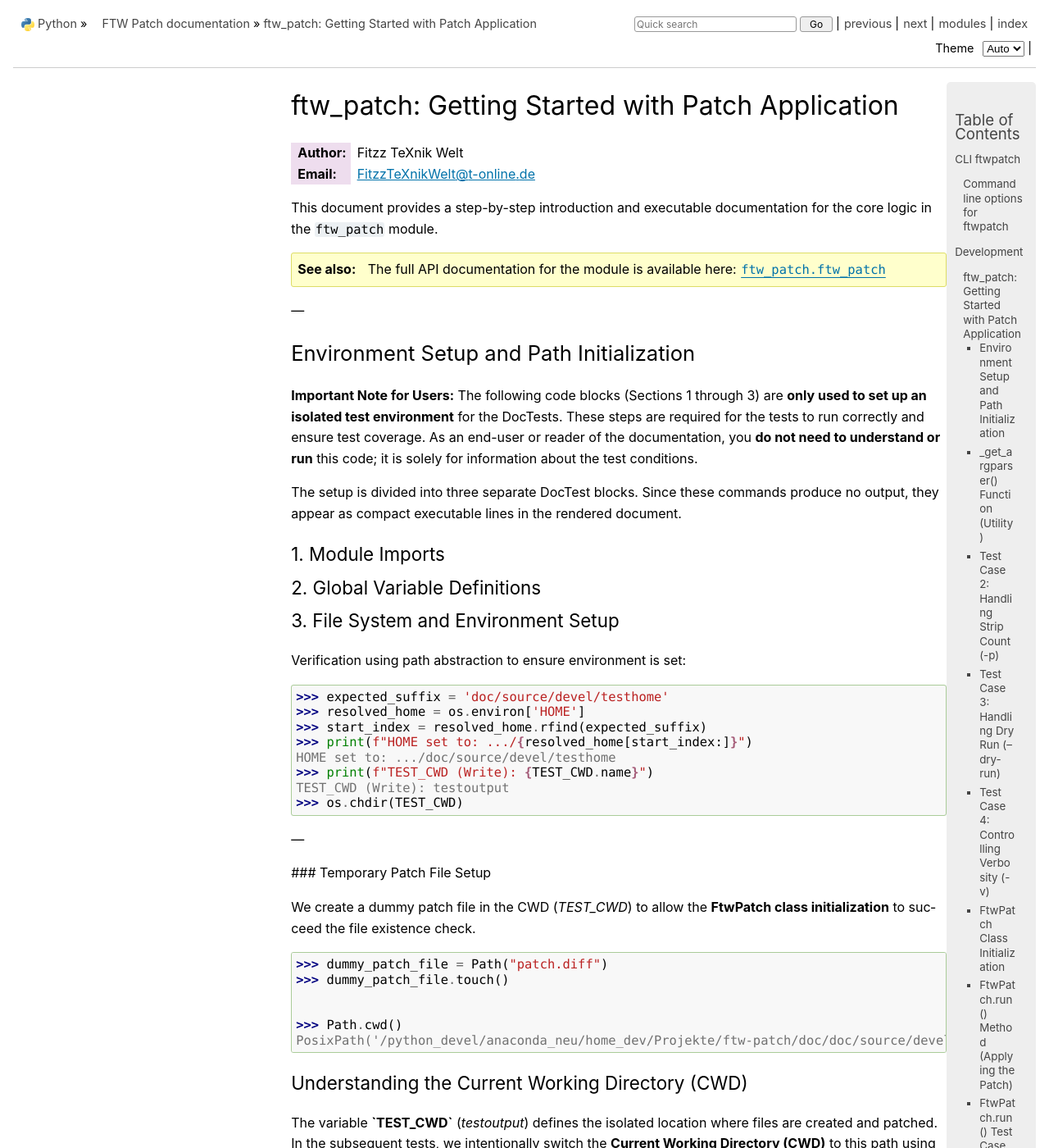
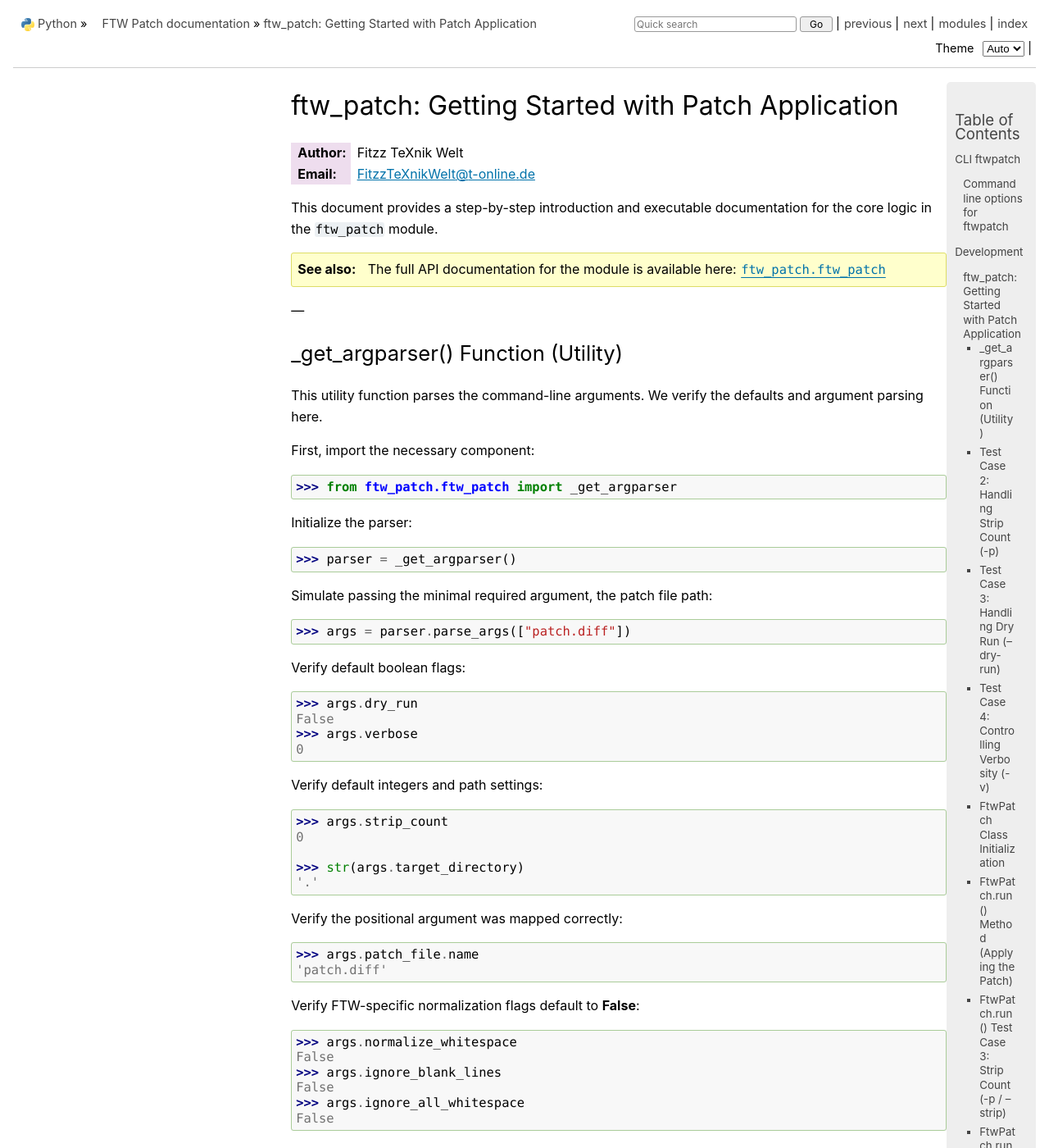
Before and after one commit to fitzz-ftw/ftw-patch, a Sphinx documentation site: the page built from doc/source/devel/get_started_ftw_patch.rst, in a window 1280 px wide and 1400 px high. Shown: the whole window at 82% size. Built offline with Sphinx 7.4.7, drawn with Linux system fonts in a browser that asks for light colours; some of the changed text lies outside the part shown.

Commit message:
feat: Refactor documentation and doc tests for clarity
The DocTests were migrated from inline Python documentation to external reStructuredText files (`get_started_ftw_patch.rst`) to separate comprehensive testing logic from the source code implementation.

This allows for:
- Cleaner, more focused Python source files.
- Verbose, executable documentation that serves as a detailed test suite.
- Cleaner end-user HTML documentation, suppressing complex setup/teardown logic from view.

The main CLI entry point (`if __name__ == "__main__":`) was updated to correctly load and execute the external reST DocTest file.

```diff
--- a/doc/source/devel/get_started_ftw_patch.rst
+++ b/doc/source/devel/get_started_ftw_patch.rst
@@ -19,15 +19,16 @@ This document provides a step-by-step introduction and executable documentation
 
 .. _ftw-patch-setup-env:
 
-Environment Setup and Path Initialization
------------------------------------------
+..
+    Environment Setup and Path Initialization
+    -----------------------------------------
 
-**Important Note for Users:** The following code blocks (Sections 1 through 3) are **only used to set up an isolated test environment** for the DocTests. These steps are required for the tests to run correctly and ensure test coverage. As an end-user or reader of the documentation, you **do not need to understand or run** this code; it is solely for information about the test conditions.
+    **Important Note for Users:** The following code blocks (Sections 1 through 3) are **only used to set up an isolated test environment** for the DocTests. These steps are required for the tests to run correctly and ensure test coverage. As an end-user or reader of the documentation, you **do not need to understand or run** this code; it is solely for information about the test conditions.
 
-The setup is divided into three separate DocTest blocks. Since these commands produce no output, they appear as compact executable lines in the rendered document.
+    The setup is divided into three separate DocTest blocks. Since these commands produce no output, they appear as compact executable lines in the rendered document.
 
-1. Module Imports
-~~~~~~~~~~~~~~~~~
+    1. Module Imports
+    ~~~~~~~~~~~~~~~~~
 .. code:: python
     :hidden:
 
@@ -35,8 +36,9 @@ The setup is divided into three separate DocTest blocks. Since these commands pr
     >>> import sys
     >>> from pathlib import Path
 
-2. Global Variable Definitions
-~~~~~~~~~~~~~~~~~~~~~~~~~~~~~~
+..
+    1. Global Variable Definitions
+    ~~~~~~~~~~~~~~~~~~~~~~~~~~~~~~
 
 .. code:: python
     :hidden:
@@ -45,8 +47,9 @@ The setup is divided into three separate DocTest blocks. Since these commands pr
     >>> TEST_INPUT = TEST_BASEDIR / "testinput"
     >>> TEST_CWD = TEST_BASEDIR / "testoutput"
 
-3. File System and Environment Setup
-~~~~~~~~~~~~~~~~~~~~~~~~~~~~~~~~~~~~
+..
+    1. File System and Environment Setup
+    ~~~~~~~~~~~~~~~~~~~~~~~~~~~~~~~~~~~~
 
 .. code:: python
     :hidden:
@@ -58,9 +61,11 @@ The setup is divided into three separate DocTest blocks. Since these commands pr
     >>> CONFIG_DIR = TEST_BASEDIR / ".config/ftw"
     >>> CONFIG_DIR.mkdir(parents=True, exist_ok=True)
 
-Verification using path abstraction to ensure environment is set:
+..
+    Verification using path abstraction to ensure environment is set:
 
 .. code:: python
+    :hidden:
 
     >>> expected_suffix = 'doc/source/devel/testhome'
     >>> resolved_home = os.environ['HOME']
@@ -71,33 +76,33 @@ Verification using path abstraction to ensure environment is set:
     TEST_CWD (Write): testoutput
     >>> os.chdir(TEST_CWD)
 
----
+..
+    ---
+..
+    Temporary Patch File Setup
+    --------------------------
 
-### Temporary Patch File Setup
+    We create a dummy patch file in the CWD (`TEST_CWD`) to allow the **FtwPatch class initialization** to succeed the file existence check.
 
-We create a dummy patch file in the CWD (`TEST_CWD`) to allow the **FtwPatch class initialization** to succeed the file existence check.
+    .. code:: python
 
-.. code:: python
-
-    >>> dummy_patch_file = Path("patch.diff")
-    >>> dummy_patch_file.touch()
+        >>> dummy_patch_file = Path("patch.diff")
+        >>> dummy_patch_file.touch()
 
 
-    >>> Path.cwd()
-    PosixPath('/python_devel/anaconda_neu/home_dev/Projekte/ftw-patch/doc/doc/source/devel/testhome/testoutput')
+..
+    Understanding the Current Working Directory (CWD)
+    ~~~~~~~~~~~~~~~~~~~~~~~~~~~~~~~~~~~~~~~~~~~~~~~~~
 
-Understanding the Current Working Directory (CWD)
-~~~~~~~~~~~~~~~~~~~~~~~~~~~~~~~~~~~~~~~~~~~~~~~~~
+    The variable **`TEST_CWD`** (`testoutput`) defines the isolated
+    location where files are created and patched. In the subsequent
+    tests, we intentionally switch the **Current Working Directory
+    (CWD)** to this path using `with Path(TEST_CWD).cwd():`. This
+    means all **relative paths** used within those test blocks
+    (like calling the patch on `./target/file.txt`) are relative
+    to `TEST_CWD`.
 
-The variable **`TEST_CWD`** (`testoutput`) defines the isolated
-location where files are created and patched. In the subsequent
-tests, we intentionally switch the **Current Working Directory
-(CWD)** to this path using `with Path(TEST_CWD).cwd():`. This
-means all **relative paths** used within those test blocks
-(like calling the patch on `./target/file.txt`) are relative
-to `TEST_CWD`.
-
----
+    ---
 
 .. _ftw-patch-get-argparser-func:
 
@@ -139,6 +144,7 @@ Verify default integers and path settings:
 
     >>> args.strip_count
     0
+
     >>> str(args.target_directory)
     '.'
 
@@ -264,9 +270,6 @@ Instantiate the class using the default `args` namespace object:
 
 .. code:: python
 
-    >>> Path.cwd()
-    PosixPath('/python_devel/anaconda_neu/home_dev/Projekte/ftw-patch/doc/doc/source/devel/testhome/testoutput')
-
     >>> args.dry_run
     False
     >>> ftw_app = FtwPatch(args=args)
@@ -291,33 +294,34 @@ FtwPatch.run() Method (Applying the Patch)
 
 This section tests the core application of a patch file.
 
-Setup for patching (Hidden):
+..
+    Setup for patching (Hidden):
 
-.. code-block:: python
-    :hidden:
+    .. code-block:: python
+        :hidden:
 
-    >>> target_dir = Path("target")
-    >>> target_dir.mkdir(exist_ok=True)
-    >>> target_file = target_dir / "file.txt"
-    >>> target_file.write_text("Original content.\nSecond line.\n")
-    31
+        >>> target_dir = Path("target")
+        >>> target_dir.mkdir(exist_ok=True)
+        >>> target_file = target_dir / "file.txt"
+        >>> target_file.write_text("Original content.\nSecond line.\n")
+        31
 
-    >>> patch_content = """--- target/file.txt
-    ... +++ target/file.txt
-    ... @@ -1,2 +1,2 @@
-    ... -Original content.
-    ... -Second line.
-    ... +New content.
-    ... +Third line added.
-    ... """
-    >>> patch_file_path = Path("../testinput/patch.diff")
-    >>> patch_file_path.write_text(patch_content)
-    122
+        >>> patch_content = """--- target/file.txt
+        ... +++ target/file.txt
+        ... @@ -1,2 +1,2 @@
+        ... -Original content.
+        ... -Second line.
+        ... +New content.
+        ... +Third line added.
+        ... """
+        >>> patch_file_path = Path("../testinput/patch.diff")
+        >>> patch_file_path.write_text(patch_content)
+        122
 
-    >>> print(target_file.read_text())
-    Original content.
-    Second line.
-    <BLANKLINE>
+        >>> print(target_file.read_text())
+        Original content.
+        Second line.
+        <BLANKLINE>
 
 The target file content before patching:
 
@@ -330,18 +334,18 @@ Run Test Case 1: Default successful run (`verbose=0`). The current working direc
 
 .. code:: python
 
-
     >>> args = parser.parse_args([str(patch_file_path.resolve())])
     >>> ftw_app = FtwPatch(args=args)
-    >>> ftw_app.run()
-    Applying patch from PosixPath('/python_devel/anaconda_neu/home_dev/Projekte/ftw-patch/doc/doc/source/devel/testhome/testinput/patch.diff') in directory PosixPath('.') (strip=0, ws_norm=False, bl_ignore=False, all_ws_ignore=False).
+    >>> ftw_app.run()# doctest: +ELLIPSIS +NORMALIZE_WHITESPACE
+    Applying patch from ...Path(...patch.diff') in directory ...Path('.')
+    (strip=0, ws_norm=False, bl_ignore=False, all_ws_ignore=False).
     <BLANKLINE>
-    --- Processing file: PosixPath('target/file.txt') -> PosixPath('target/file.txt') (1 hunks)
+    --- Processing file: ...Path('target/file.txt') -> ...Path('target/file.txt') (1 hunks)
      - Applying Hunk 1/1 (@ Line 1: 2 -> 2)
      -> Patch successfully verified and stored in memory (2 lines).
     <BLANKLINE>
     Starting write/delete phase: Applying changes to file system...
-     -> Successfully wrote PosixPath('target/file.txt').
+     -> Successfully wrote ...Path('target/file.txt').
     <BLANKLINE>
     Successfully processed 1 file changes.
     0
@@ -366,10 +370,11 @@ Execute the dry run:
 
     >>> args_dry = parser.parse_args(["--dry-run", str(patch_file_path.resolve())])
     >>> ftw_app_dry = FtwPatch(args=args_dry)
-    >>> ftw_app_dry.run()
-    Applying patch from PosixPath('/python_devel/anaconda_neu/home_dev/Projekte/ftw-patch/doc/doc/source/devel/testhome/testinput/patch.diff') in directory PosixPath('.') (strip=0, ws_norm=False, bl_ignore=False, all_ws_ignore=False).
+    >>> ftw_app_dry.run() # doctest: +ELLIPSIS +NORMALIZE_WHITESPACE
+    Applying patch from ...Path(...) in directory ...Path('.')
+    (strip=0, ws_norm=False, bl_ignore=False, all_ws_ignore=False).
     <BLANKLINE>
-    --- Processing file: PosixPath('target/file.txt') -> PosixPath('target/file.txt') (1 hunks)
+    --- Processing file: ...Path('target/file.txt') -> ...Path('target/file.txt') (1 hunks)
      - Applying Hunk 1/1 (@ Line 1: 2 -> 2)
      -> Patch successfully verified and stored in memory (2 lines).
     <BLANKLINE>
@@ -392,28 +397,29 @@ FtwPatch.run() Test Case 3: Strip Count (-p / --strip)
 
 This test verifies the effect of `strip_count` on path resolution, simulating a patch created from a repository root.
 
-Setup for strip count test (Hidden):
+..
+    Setup for strip count test (Hidden):
 
-.. code-block:: python
+    .. code-block:: python
 
-    >>> target_file_deep = Path("project/src/file_strip.py")
-    >>> target_file_deep.parent.mkdir(parents=True, exist_ok=True)
-    >>> target_file_deep.write_text("def old_function(): pass\n")
-    25
+        >>> target_file_deep = Path("project/src/file_strip.py")
+        >>> target_file_deep.parent.mkdir(parents=True, exist_ok=True)
+        >>> target_file_deep.write_text("def old_function(): pass\n")
+        25
 
-    >>> strip_patch_content = """--- a/project/src/file_strip.py
-    ... +++ b/project/src/file_strip.py
-    ... @@ -1 +1 @@
-    ... -def old_function(): pass
-    ... +def new_function(): pass
-    ... """
-    >>> strip_patch_path = Path("../testinput/strip.diff")
-    >>> strip_patch_path.write_text(strip_patch_content)
-    128
+        >>> strip_patch_content = """--- a/project/src/file_strip.py
+        ... +++ b/project/src/file_strip.py
+        ... @@ -1 +1 @@
+        ... -def old_function(): pass
+        ... +def new_function(): pass
+        ... """
+        >>> strip_patch_path = Path("../testinput/strip.diff")
+        >>> strip_patch_path.write_text(strip_patch_content)
+        128
 
-    >>> print(target_file_deep.read_text())
-    def old_function(): pass
-    <BLANKLINE>
+        >>> print(target_file_deep.read_text())
+        def old_function(): pass
+        <BLANKLINE>
 
 Target file content before stripping:
 
@@ -428,25 +434,19 @@ Run Test Case: Strip Count `p=1`. This strips the leading path component ('a/')
 
     >>> args_strip = parser.parse_args(["-p", "1", str(strip_patch_path.resolve())])
     >>> ftw_app_strip = FtwPatch(args=args_strip)
-    >>> ftw_app_strip.run()
-    Applying patch from PosixPath('/python_devel/anaconda_neu/home_dev/Projekte/ftw-patch/doc/doc/source/devel/testhome/testinput/strip.diff') in directory PosixPath('.') (strip=1, ws_norm=False, bl_ignore=False, all_ws_ignore=False).
+    >>> ftw_app_strip.run() # doctest: +ELLIPSIS +NORMALIZE_WHITESPACE
+    Applying patch from ...Path(...) in directory ...Path('.')
+    (strip=1, ws_norm=False, bl_ignore=False, all_ws_ignore=False).
     <BLANKLINE>
-    --- Processing file: PosixPath('project/src/file_strip.py') -> PosixPath('project/src/file_strip.py') (1 hunks)
+    --- Processing file: ...Path('project/src/file_strip.py') -> ...Path('project/src/file_strip.py') (1 hunks)
      - Applying Hunk 1/1 (@ Line 1: 1 -> 1)
      -> Patch successfully verified and stored in memory (1 lines).
     <BLANKLINE>
     Starting write/delete phase: Applying changes to file system...
-     -> Successfully wrote PosixPath('project/src/file_strip.py').
+     -> Successfully wrote ...Path('project/src/file_strip.py').
     <BLANKLINE>
     Successfully processed 1 file changes.
     0
-
-    Applying patch from PosixPath('/python_devel/anaconda_neu/home_dev/Projekte/ftw-patch/doc/doc/source/devel/testhome/testinput/strip.diff') in directory PosixPath('.') (strip=1, ws_norm=False, bl_ignore=False, all_ws_ignore=False).
-    <BLANKLINE>
-    --- Processing file: PosixPath('src/file_strip.py') -> PosixPath('src/file_strip.py') (1 hunks)
-    <BLANKLINE>
-    Patch failed: Original file not found for patching: PosixPath('src/file_strip.py')
-    1
 
 Verify the patch application:
 
@@ -462,36 +462,37 @@ FtwPatch.run() Test Case 4: Whitespace Normalization
 
 This section tests the FTW-specific normalization flags using a patch that intentionally contains differences in spacing and blank lines, causing a standard patch failure.
 
-Setup for Whitespace Test (Hidden):
+..
+    Setup for Whitespace Test (Hidden):
 
-.. code-block:: python
+    .. code-block:: python
 
-    >>> ws_target_file = Path("ws_target.py")
-    >>> ws_target_file.write_text("def fn(): \n    pass  # End space\n\n    return\n\n\n")
-    47
+        >>> ws_target_file = Path("ws_target.py")
+        >>> ws_target_file.write_text("def fn(): \n    pass  # End space\n\n    return\n\n\n")
+        47
 
-    >>> ws_patch_content = """--- ws_target.py
-    ... +++ ws_target.py
-    ... @@ -1,5 +1,4 @@
-    ...  def fn():
-    ... -    pass  # End space
-    ... -
-    ... -    return
-    ... +    pass   # More space
-    ... +    return
-    ... """
-    >>> ws_patch_path = Path("../testinput/ws_test.diff")
-    >>> ws_patch_path.write_text(ws_patch_content)
-    135
+        >>> ws_patch_content = """--- ws_target.py
+        ... +++ ws_target.py
+        ... @@ -1,5 +1,4 @@
+        ...  def fn():
+        ... -    pass  # End space
+        ... -
+        ... -    return
+        ... +    pass   # More space
+        ... +    return
+        ... """
+        >>> ws_patch_path = Path("../testinput/ws_test.diff")
+        >>> ws_patch_path.write_text(ws_patch_content)
+        135
 
-    >>> print(ws_target_file.read_text())
-    def fn():
-        pass  # End space
-    <BLANKLINE>
-        return
-    <BLANKLINE>
-    <BLANKLINE>
-    <BLANKLINE>
+        >>> print(ws_target_file.read_text())
+        def fn():
+            pass  # End space
+        <BLANKLINE>
+            return
+        <BLANKLINE>
+        <BLANKLINE>
+        <BLANKLINE>
 
 
 Target file content before testing:
@@ -516,9 +518,6 @@ Run Test Case 4a: Default Run. The patch should fail due to whitespace and blank
     Patch failed: Context mismatch in file 'ws_target.py' at expected line 1: Expected ''def fn():'', found ''def fn(): ''.
     1
 
-    Applying patch for ws_target.py
-    Hunk 1 FAILED...
-    Patch failed.
 
 Verify failure (Content must be unchanged):
 
@@ -530,14 +529,18 @@ Verify failure (Content must be unchanged):
 Run Test Case 4b: Normalize Non-Leading Whitespace. Revert the file and apply the patch using `--normalize-ws`. This ignores differences in spaces/tabs within lines:
 
 .. code:: python
+    :hidden:
 
     >>> ws_target_file.write_text("def fn():\n    pass  # End space\n\n    return\n\n\n")
     46
 
+.. code:: python
+
     >>> args_norm = parser.parse_args(["--normalize-ws", str(ws_patch_path.resolve())])
     >>> ftw_app_norm = FtwPatch(args=args_norm)
-    >>> ftw_app_norm.run() # doctest: +ELLIPSIS
-    Applying patch from ...Path('.../ws_test.diff') in directory ...Path('.') (strip=0, ws_norm=True, bl_ignore=False, all_ws_ignore=False).
+    >>> ftw_app_norm.run() # doctest: +ELLIPSIS +NORMALIZE_WHITESPACE
+    Applying patch from ...Path('...') in directory ...Path('.')
+    (strip=0, ws_norm=True, bl_ignore=False, all_ws_ignore=False).
     <BLANKLINE>
     --- Processing file: ...Path('ws_target.py') -> ...Path('ws_target.py') (1 hunks)
      - Applying Hunk 1/1 (@ Line 1: 5 -> 4)
@@ -559,13 +562,18 @@ Verify success:
 Run Test Case 4c: Ignore All Whitespace. Revert the file and apply the patch using `--ignore-all-ws`. This overrides other flags and handles all whitespace differences, including blank lines:
 
 .. code:: python
+    :hidden:
 
     >>> ws_target_file.write_text("def fn():\n    pass  # End space\n\n    return\n\n\n")
     46
+
+.. code:: python
+
     >>> args_all_ws = parser.parse_args(["--ignore-all-ws", str(ws_patch_path.resolve())])
     >>> ftw_app_all_ws = FtwPatch(args=args_all_ws)
-    >>> ftw_app_all_ws.run() # doctest: +ELLIPSIS
-    Applying patch from ...Path('.../ws_test.diff') in directory ...Path('.') (strip=0, ws_norm=False, bl_ignore=False, all_ws_ignore=True).
+    >>> ftw_app_all_ws.run() # doctest: +ELLIPSIS +NORMALIZE_WHITESPACE
+    Applying patch from ...Path('...') in directory ...Path('.')
+    (strip=0, ws_norm=False, bl_ignore=False, all_ws_ignore=True).
     <BLANKLINE>
     --- Processing file: ...Path('ws_target.py') -> ...Path('ws_target.py') (1 hunks)
      - Applying Hunk 1/1 (@ Line 1: 5 -> 4)
@@ -584,31 +592,32 @@ Verify success:
     >>> ws_target_file.read_text()
     'def fn():\n    pass   # More space\n    return\n\n\n'
 
----
+..
+    ---
 
-.. _ftw-patch-cleanup:
+    .. _ftw-patch-cleanup:
 
-Environment Cleanup
--------------------
+    Environment Cleanup
+    -------------------
 
-Final cleanup to ensure the environment is left in a clean state (Hidden):
+    Final cleanup to ensure the environment is left in a clean state (Hidden):
 
-.. code-block:: python
-    # doctest: +SKIP
-    # Clean up all files created during testing
+    .. code-block:: python
+        # doctest: +SKIP
+        # Clean up all files created during testing
 
-    ws_target_file.unlink()
-    ws_patch_path.unlink()
+        ws_target_file.unlink()
+        ws_patch_path.unlink()
 
-    target_file_deep.unlink()
-    target_file_deep.parent.rmdir()
-    target_file_deep.parent.parent.rmdir()
+        target_file_deep.unlink()
+        target_file_deep.parent.rmdir()
+        target_file_deep.parent.parent.rmdir()
 
-    target_file.unlink()
-    target_dir.rmdir()
-    patch_file_path.unlink()
-    strip_patch_path.unlink()
+        target_file.unlink()
+        target_dir.rmdir()
+        patch_file_path.unlink()
+        strip_patch_path.unlink()
 
-    # Final verification: All test files should be gone
-    ws_target_file.exists()
-    False
+        # Final verification: All test files should be gone
+        ws_target_file.exists()
+        False
```
Also changed, not shown: other parts of doc/source/devel/get_started_ftw_patch.rst (+3 -2 lines), 1 other file.
